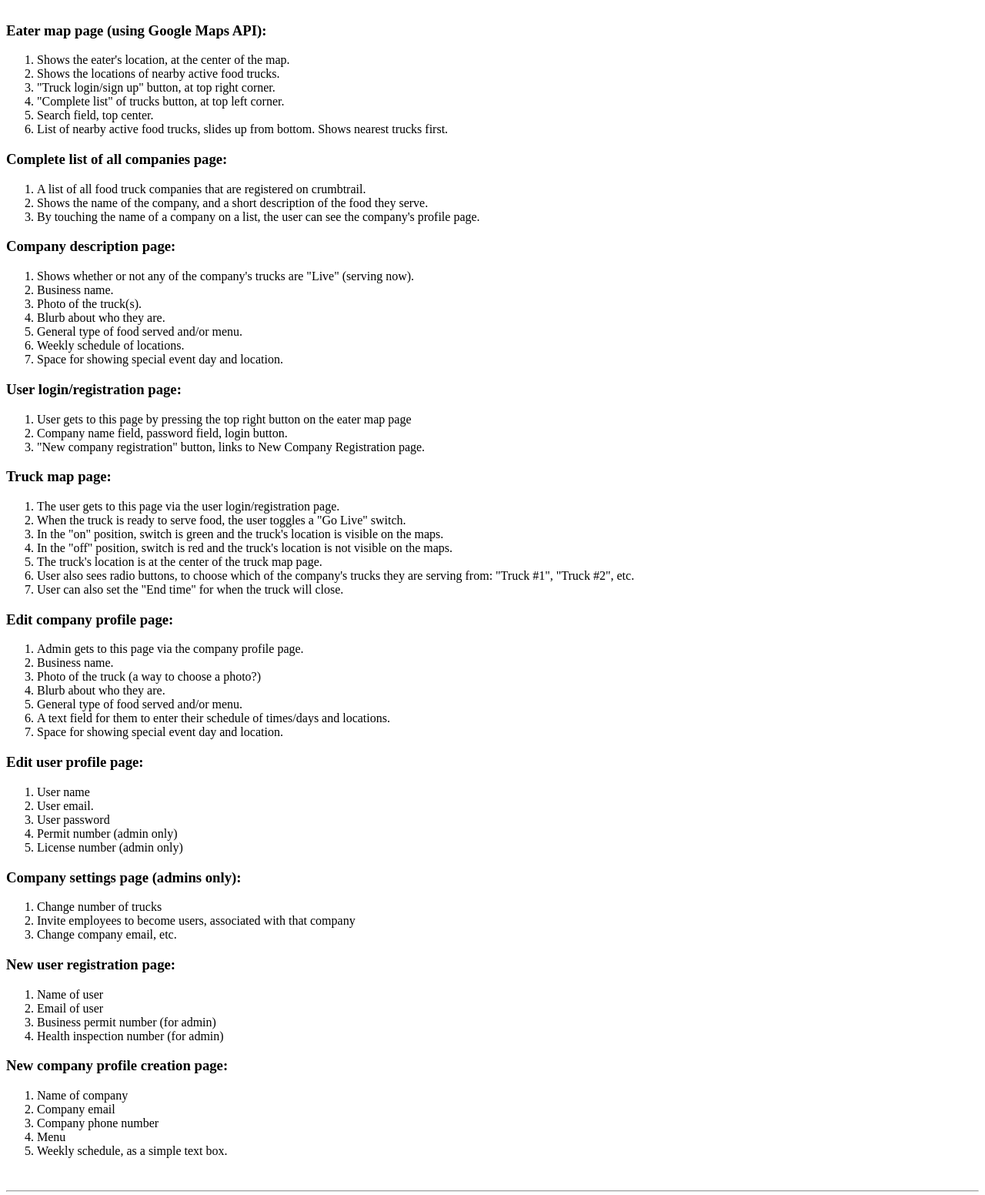
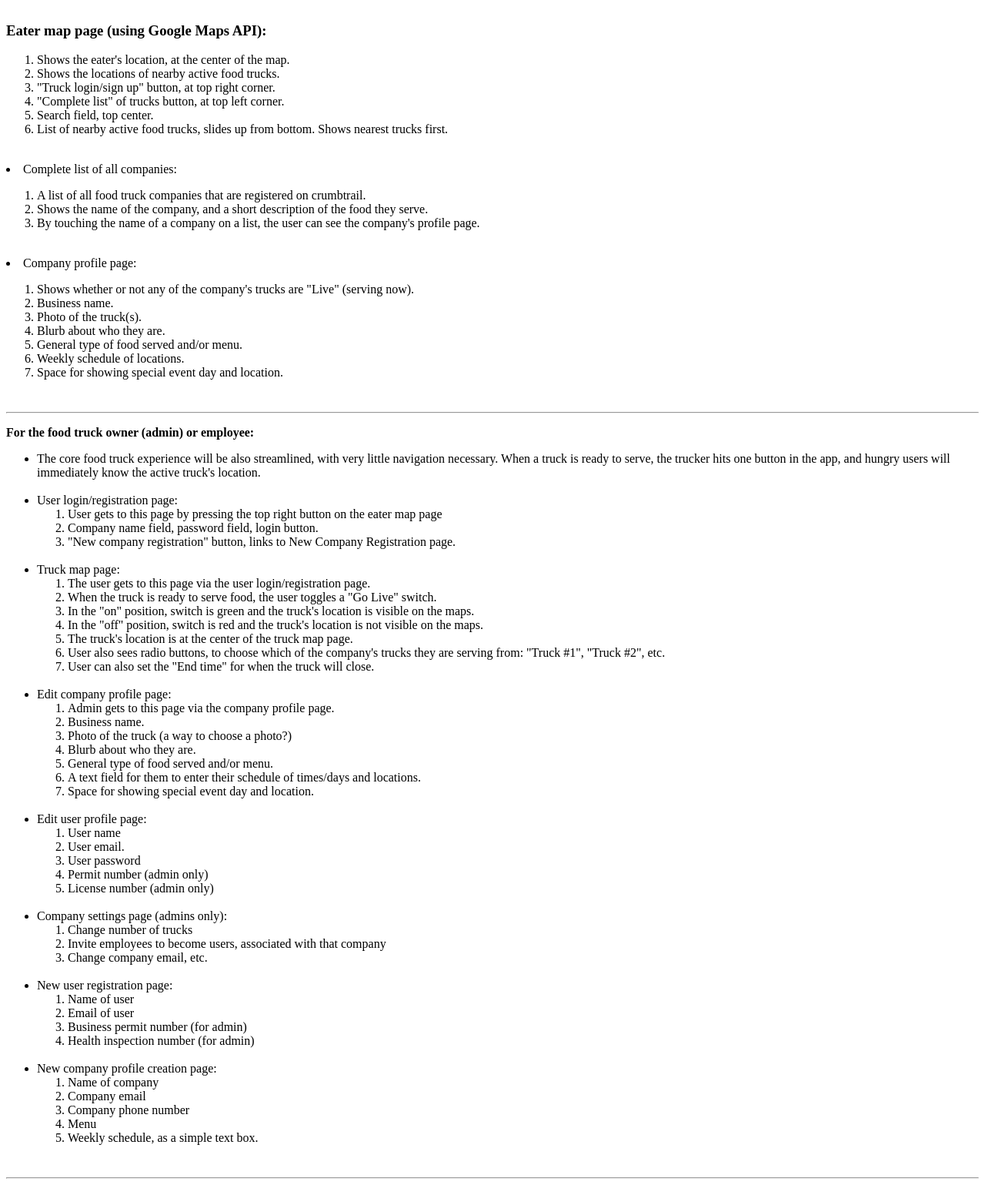
Before and after one commit to mmalvar13/crumbtrail, a PHP site: page /epic/epic.php in a window 1280 px wide. Shown: the part 337-1889 px from the top of the page at 77% size. Run offline with PHP 8.4, Linux system fonts and the light colour scheme.

Commit message:
Merge branch 'master' of C:\Users\mmalv\Desktop\bootcamp\git\crumbtrail with conflicts.

```diff
--- a/epic/epic.php
+++ b/epic/epic.php
@@ -38,15 +38,17 @@
 						<li>Search field, top center.</li>
 						<li>List of nearby active food trucks, slides up from bottom.  Shows nearest trucks first.</li>
 					</ol>
+				<br>
 
-				<h3>Complete list of all companies page:</h3>
+				<li>Complete list of all companies:</li>
 					<ol>
 						<li>A list of all food truck companies that are registered on crumbtrail.</li>
 						<li>Shows the name of the company, and a short description of the food they serve.</li>
 						<li>By touching the name of a company on a list, the user can see the company's profile page.</li>
 					</ol>
+			<br>
 
-				<h3>Company description page:</h3>
+				<li>Company profile page:</li>
 					<ol>
 						<li>Shows whether or not any of the company's trucks are "Live" (serving now).</li>
 						<li>Business name.</li>
@@ -56,15 +58,27 @@
 						<li>Weekly schedule of locations.</li>
 						<li>Space for showing special event day and location.</li>
 					</ol>
+			</ul>
+			<br>
+			<hr>
 
-				<h3>User login/registration page:</h3>
+			<p><strong>For the food truck owner (admin) or employee:</strong></p>
+			<ul>
+				<li>The core food truck experience will be also streamlined, with very little
+					navigation necessary. When a truck is ready to serve, the trucker hits
+					one button in the app, and hungry users will immediately know the active
+					truck's location. </li>
+				<br>
+
+				<li>User login/registration page:</li>
 				<ol>
 					<li>User gets to this page by pressing the top right button on the eater map page</li>
 					<li>Company name field, password field, login button.</li>
 					<li>"New company registration" button, links to New Company Registration page.</li>
 				</ol>
+				<br>
 
-				<h3>Truck map page:</h3>
+				<li>Truck map page:</li>
 					<ol>
 						<li>The user gets to this page via the user login/registration page.</li>
 						<li>When the truck is ready to serve food, the user toggles a "Go Live" switch.</li>
@@ -74,8 +88,9 @@
 						<li>User also sees radio buttons, to choose which of the company's trucks they are serving from: "Truck #1", "Truck #2", etc.</li>
 						<li>User can also set the "End time" for when the truck will close.</li>
 					</ol>
+				<br>
 
-				<h3>Edit company profile page:</h3>
+				<li>Edit company profile page:</li>
 				<ol>
 					<li>Admin gets to this page via the company profile page.</li>
 					<li>Business name.</li>
@@ -85,8 +100,9 @@
 					<li>A text field for them to enter their schedule of times/days and locations.</li>
 					<li>Space for showing special event day and location.</li>
 				</ol>
+				<br>
 
-				<h3>Edit user profile page:</h3>
+				<li>Edit user profile page:</li>
 				<ol>
 					<li>User name</li>
 					<li>User email.</li>
@@ -94,15 +110,17 @@
 					<li>Permit number (admin only)</li>
 					<li>License number (admin only)</li>
 				</ol>
+				<br>
 
-				<h3>Company settings page (admins only):</h3>
+				<li>Company settings page (admins only):</li>
 				<ol>
 					<li>Change number of trucks</li>
 					<li>Invite employees to become users, associated with that company</li>
 					<li>Change company email, etc.</li>
 				</ol>
+				<br>
 
-				<h3>New user registration page:</h3>
+				<li>New user registration page:</li>
 				<ol>
 					<li>Name of user</li>
 					<li>Email of user</li>
@@ -110,7 +128,9 @@
 					<li>Health inspection number (for admin)</li>
 				</ol>
 
-			<h3>New company profile creation page:</h3>
+			<br>
+
+			<li>New company profile creation page:</li>
 			<ol>
 				<li>Name of company</li>
 				<li>Company email</li>
@@ -118,7 +138,9 @@
 				<li>Menu</li>
 				<li>Weekly schedule, as a simple text box.</li>
 			</ol>
+			</ul>
 			<br>
+
 
 			<hr>
 			<h2>Persona for Company Admin</h2>
@@ -223,7 +245,7 @@
 			</ol>
 			<hr>
 
-			<h2>Persona, for someone who plans to eat at a food truck in the future</h2>
+			<h2>Persona, for someone who plans to eat at a food truck in the future.</h2>
 			<p>Name: Will B. Hungry</p>
 			<p>Age: 29</p>
 			<p>Profession: Will is a history instructor at CNM.</p>
@@ -232,7 +254,7 @@
 			<p>Frustrations and needs: Not only does Will hate to cook, but his apartment has a tiny kitchen which is too cramped to prepare anything except coffee.  Will has a few favorite resturants in Albuquerque, but he wants to try new resturants and he is hoping to find some good food trucks in town.  To find food trucks, he could simply Google "food trucks Albuquerque", but then he would have to wade through each food truck's website, looking for the type of food they serve, and trying to find their schedule of days, times and locations.</p>
 			<p>Goals: Will is going out with friends this Saturday night.  They plan to meet in the downtown area around 8 pm, and look for a late dinner.  Will suspects they can find food trucks downtown on a Saturday night, and he would like to learn where the food trucks will be located that night.  On Saturday afternoon, Will wants to use his laptop to find which trucks will be located in downtown Albuquerque that night, where exactly they will be parked, and what kind of food they will be serving.</p>
 
-			<h2>Interaction flow</h2>
+			<h2>Interaction flow, for someone who plans to eat at a food truck in the future.</h2>
 				<ol>
 					<li>User opens the web browser on their laptop, and finds the crumbtrails website.</li>
 					<li>User sees the Map page, which shows the current locations of food trucks that are now serving food in Albuquerque.</li>
@@ -259,34 +281,22 @@
 				<li>The map will post all food truck that are open in that area</li>
 			</ol>
 			<hr>
-			<h2>Conceptual model: Database entities:</h2>
-			<ul>
-				<li>profile</li>
-				<li>company</li>
-				<li>image</li>
-				<li>truck</li>
-				<li>event</li>
-			</ul>
-			<h2>Conceptual model: Database relationships:</h2>
+			<h2>Conceptual model, of database structure:</h2>
 				<ul>
-					<li>Each profile can work for many companies.</li>
-					<li>Each company can have many profiles.</li>
-					<li>So the relationship between profile and company is many-to-many.</li>
-					<li>So there will be a weak entity between profile and company.</li>
+					<li>Each user (owner [admin] or employee) can belong to many companies.</li>
+					<li>Each company can have more than one user.</li>
+					<li>The relationship between user and company is many-to-many.</li>
 					<li>Each company can have many trucks.</li>
-					<li>Each truck is owned by one company.</li>
-					<li>So the relationship between company and truck is one-to-many.</li>
-					<li>Each company can have many images.</li>
-					<li>Many images can belong to one company.</li>
-					<li>So the relationship between company and image is one-to-many.</li>
-					<li>Each event belongs to one truck.</li>
-					<li>Each truck has many events. (The current event and past events).</li>
-					<li>So the relationship between truck and event is one-to-many.</li>
+					<li>Each truck belongs to only one company.</li>
+					<li>The relationship between company and truck is one-to-many.</li>
+					<li>Each truck has many schedule items (location/time combinations).</li>
+					<li>Each schedule belongs to only one truck.</li>
+					<li>The relationship between schedule and truck is one-to-many.</li>
+					<li>The worker entity specifies the relationship between user and company.  Each worker has a workerType: "A" for admin, or "E" for employee. </li>
 				</ul>
-				<br>
 			<hr>
 			<h2>ERD, diagram of database structure:</h2>
-				<img src="images/crumbtrail%20ERD%204.svg" alt="ERD" width="800px"/>
+				<img src="images/crumbtrail ERD.svg" alt="ERD" width="900px"/>
 			<br>
 		</main>
 	</body>
```
